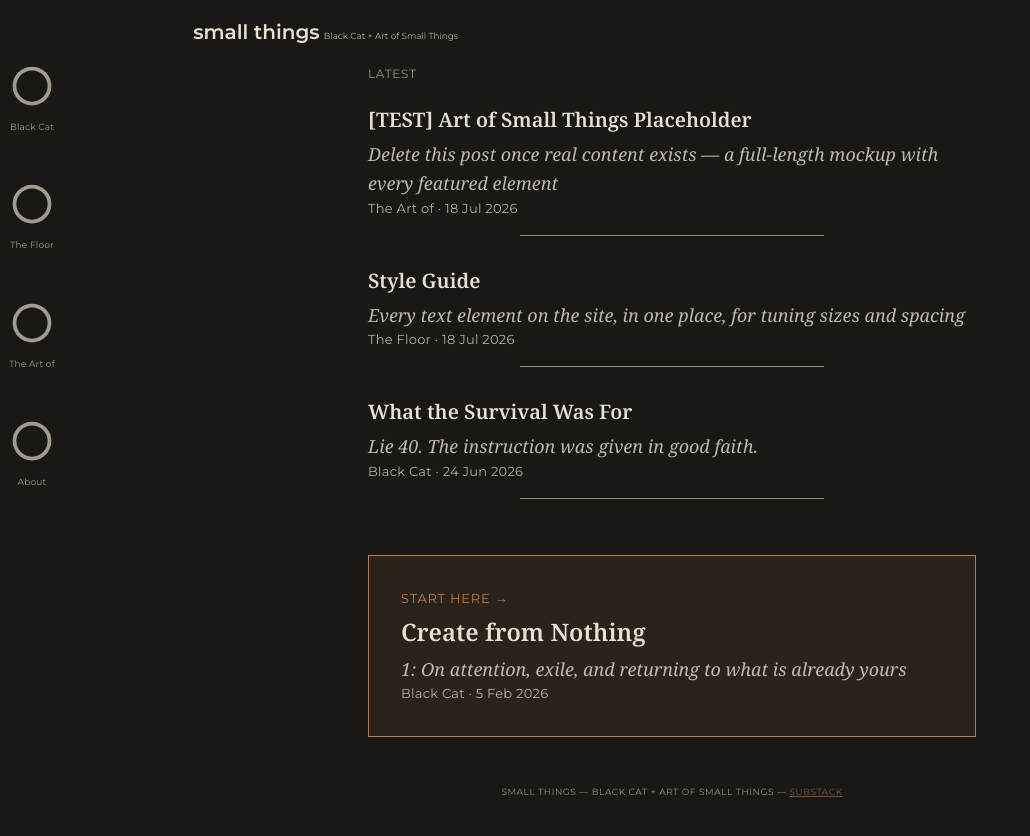
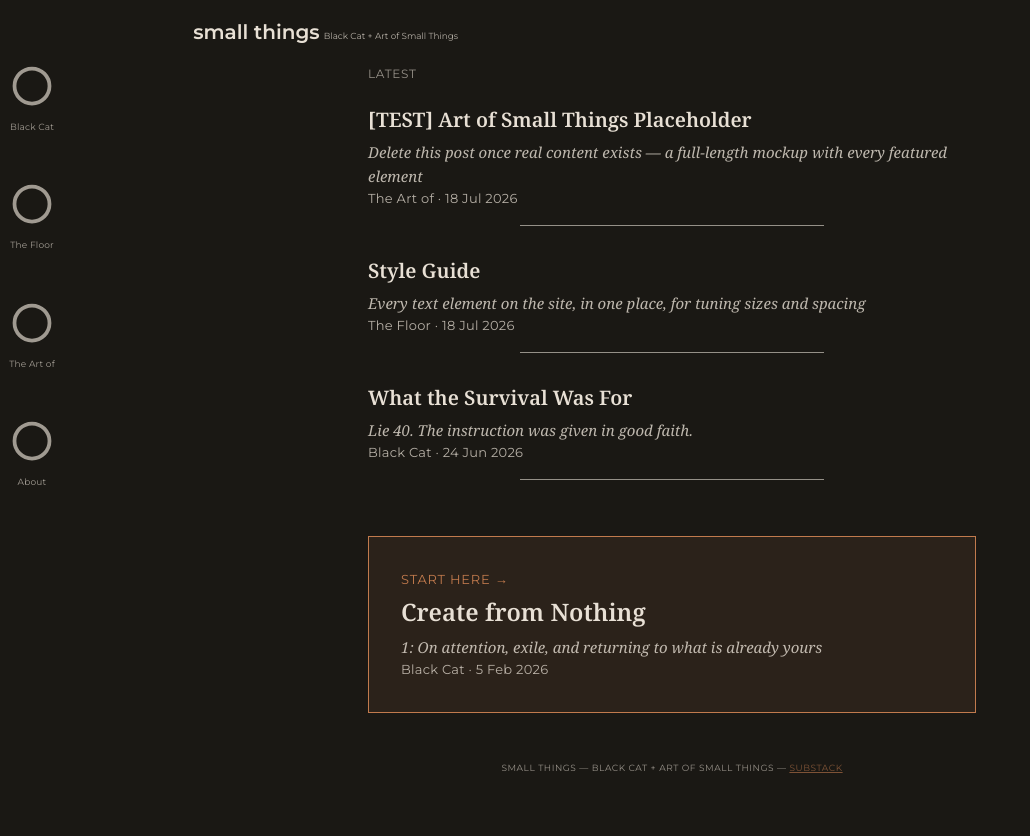
Before and after one commit to 2pix/small-things, a Jekyll site: the page built from index.html, in a window 1280 px wide. Shown: the top 836 px of the page, without its empty margins (0-1030 px from the left). Built offline with Jekyll 4.4.1, drawn with Linux system fonts in a browser that asks for light colours.

Commit message:
Shrink post-card subtitle size in feeds
Co-Authored-By: Claude Sonnet 5 <noreply@anthropic.com>

```diff
--- a/assets/css/style.css
+++ b/assets/css/style.css
@@ -121,6 +121,10 @@ a {
 .post-card__subtitle {
   font-style: italic;
   opacity: 0.8;
+}
+
+.post-card__subtitle {
+  font-size: 0.9375rem;
 }
 
 .post__body p {
```
